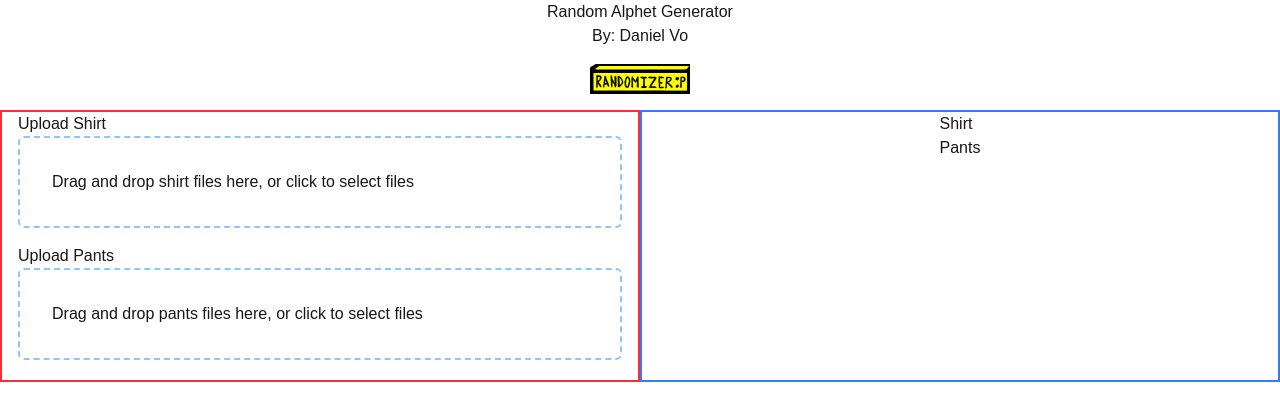
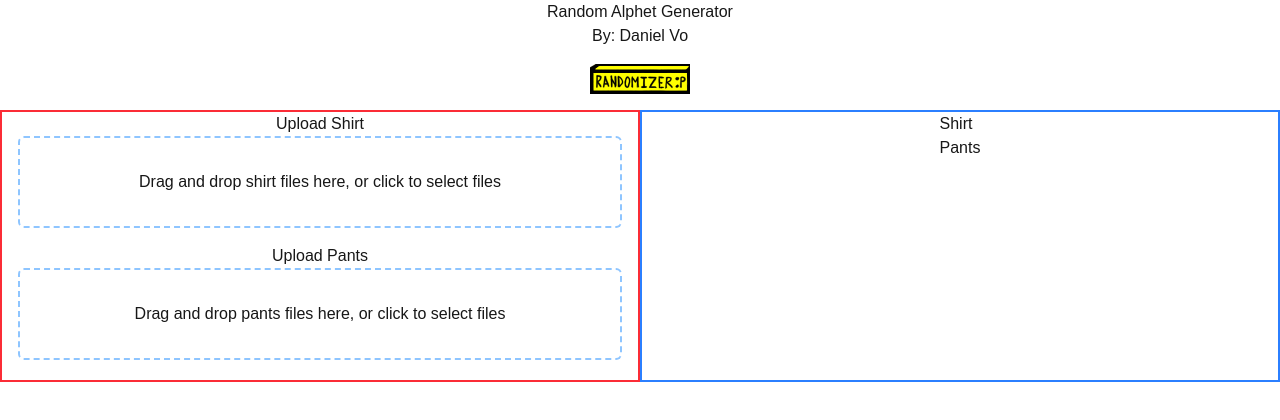
Before and after one commit to dvo27/outfit-generator, a Next.js app in the folder outfit-generator-next/: page / in a window 1280 px wide. Shown: the top 420 px of the page. Built offline with nearby package versions, Linux system fonts and the light colour scheme.

Commit message:
keep track of url per image of clothes so images are refreshed every render

```diff
--- a/outfit-generator-next/src/app/page.tsx
+++ b/outfit-generator-next/src/app/page.tsx
@@ -9,15 +9,24 @@ import { useDropzone } from "react-dropzone";
 // - Implement changing shirts and pants functionality
 
 export default function Home() {
-  const [shirts, inputShirts] = useState<File[]>([]);
-  const [pants, inputPants] = useState<File[]>([]);
+  const [shirts, inputShirts] = useState<{ file: File; url: string }[]>([]);
+  const [pants, inputPants] = useState<{ file: File; url: string }[]>([]);
 
   const onShirtDrop = useCallback((acceptedFiles: File[]) => {
-    inputShirts(prev => [...prev, ...acceptedFiles]);
+    // Keep track of the files and their URLs so we don't redisplay images when user refreshes page
+    const filesWithURLs = acceptedFiles.map(file => ({
+      file,
+      url: URL.createObjectURL(file)
+    }));
+    inputShirts(prev => [...prev, ...filesWithURLs]);
   }, []);
 
   const onPantsDrop = useCallback((acceptedFiles: File[]) => {
-    inputPants(prev => [...prev, ...acceptedFiles]);
+    const filesWithURLs = acceptedFiles.map(file => ({
+      file,
+      url: URL.createObjectURL(file)
+    }));
+    inputPants(prev => [...prev, ...filesWithURLs]);
   }, []);
 
   // Shirt Dropzone
@@ -77,13 +86,16 @@ export default function Home() {
 
       {/* Main Container with left and right side columns*/}
       <div className="main_container flex mb-4">
-        <div className="left_side w-1/2 border-2 border-red-500 flex flex-col items-center">
+
+        {/* Left Side */}
+        <div className="left_side w-1/2 border-2 border-red-500 flex flex-col items-center text-center">
+
           {/* Clothes Upload/Selector Section */}
           <div className="clothes_selector flex flex-col gap-4 w-full px-4">
             <div className="shirt_selector">
               {/* Shirt Dropzone */}
-              {
-                // If no shirts have been uploaded, show dropzone
+
+              {  // If no shirts have been uploaded, show dropzone
                 shirts.length === 0 ? (
                   <>
                     <label htmlFor="shirt_input" className="file-input-label">
@@ -94,8 +106,8 @@ export default function Home() {
                       <p>Drag and drop shirt files here, or click to select files</p>
                     </div>
                   </>
-                ) : (
-                  // If shirts have been uploaded, show their previews:
+
+                ) : (  // If shirts have been uploaded, show their previews:
                   <>
                     <label htmlFor="shirt_input" className="file-input-label">
                       Select Shirt
@@ -106,7 +118,7 @@ export default function Home() {
                         {
                           shirts.map((shirt, index) => (
                             <div key={index}>
-                              <Image src={URL.createObjectURL(shirt)} alt="Shirt" width={100} height={100} />
+                              <Image src={shirt.url} alt="Shirt" width={100} height={100} />
                             </div>
                           ))
                         }
@@ -143,7 +155,7 @@ export default function Home() {
                         {
                           pants.map((pants, index) => (
                             <div key={index}>
-                              <Image src={URL.createObjectURL(pants)} alt="Pants" width={100} height={100} />
+                              <Image src={pants.url} alt="Pants" width={100} height={100} />
                             </div>
                           ))
                         }
```
